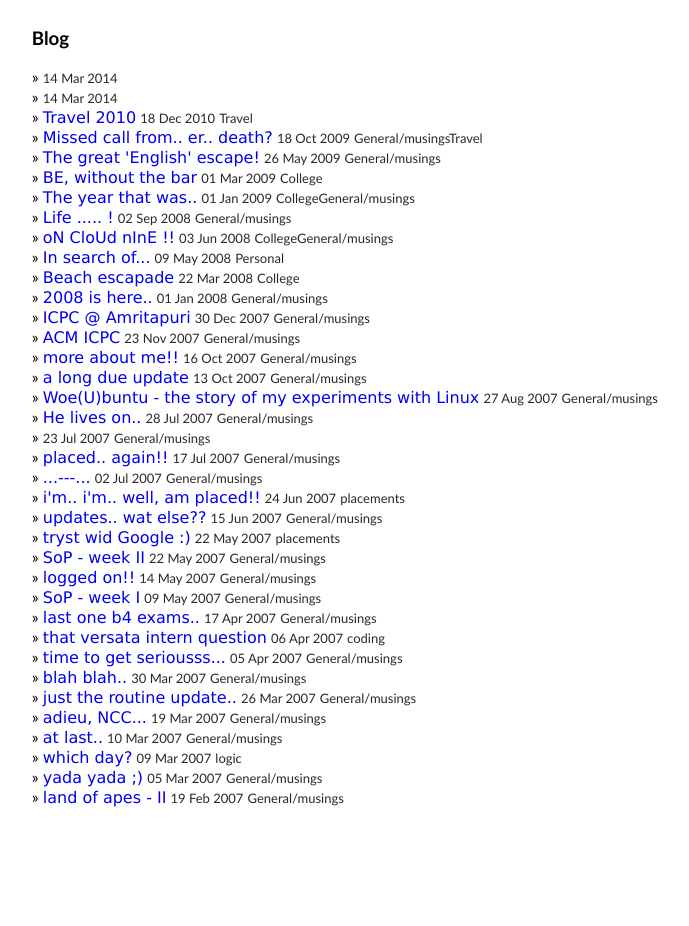
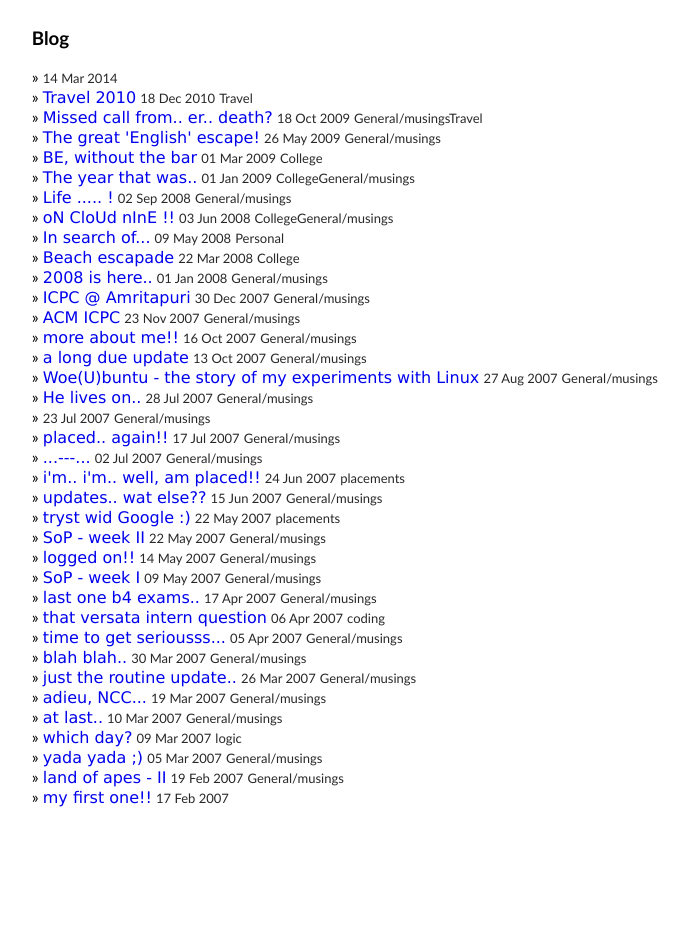
Before and after one commit to anusha-r/anusha-r.github.com, a Jekyll site: the page built from index.html, in a window 1280 px wide. Shown: the whole page, without its empty margins (229-918 px from the left). Built offline with Jekyll 4.4.1, drawn with Linux system fonts in a browser that asks for light colours; Markdown is read by kramdown in place of the engine named in the settings; the list of posts is cut into pages by our own code.

Commit message:
Update 2007-02-17-my-first-one.html

```diff
--- a/_posts/2007-02-17-my-first-one.html
+++ b/_posts/2007-02-17-my-first-one.html
@@ -4,7 +4,6 @@ title: my first one!!
 published: true
 meta: {}
 tags: []
-<p>
 type: post
 status: publish
 ---
```
